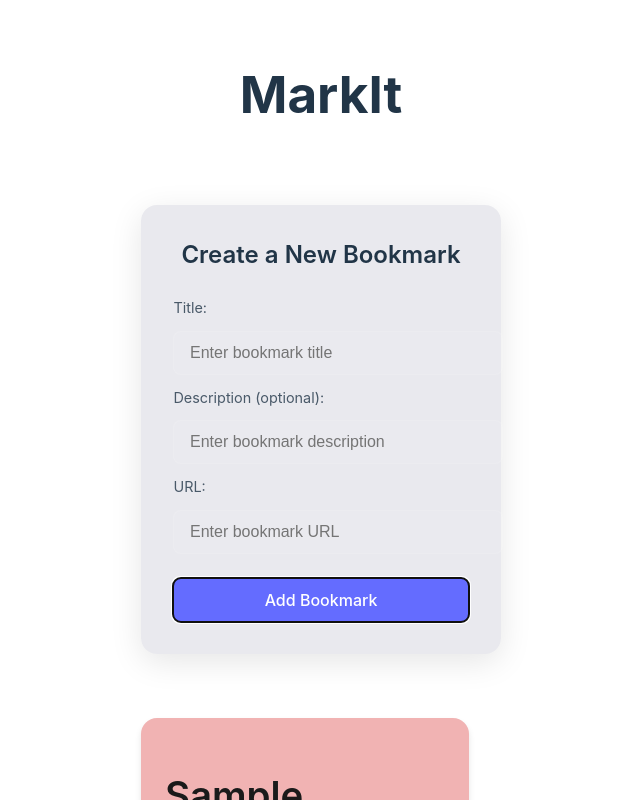
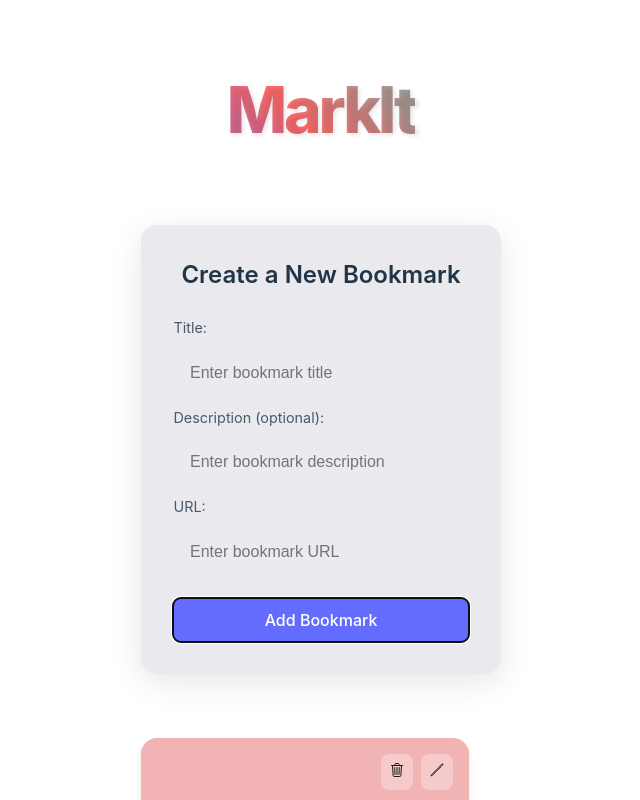
Before and after one commit to evelynmbart/neww-mark-it, a React (Vite) app: page / in a window 1280 px wide. Both pictures are taken after typing "Sample", "Sample", "https://example.com" into the empty fields and a click on the button "Add Bookmark". Shown: the top 800 px of the page, without its empty margins (319-959 px from the left). Built offline with nearby package versions, Linux system fonts and the light colour scheme.

Commit message:
add react icons and functionality to clicking them

```diff
--- a/src/App.tsx
+++ b/src/App.tsx
@@ -1,6 +1,6 @@
 import { useEffect, useState } from "react";
+import { IoPencilOutline, IoTrashOutline } from "react-icons/io5";
 import "./App.css";
-
 /*
   TODO:
   - Add a search bar to search for bookmarks
@@ -92,7 +92,7 @@ function App() {
   return (
     <main className="main-container">
       {/* make this into an animation that fades into Welcome to MarkIt on loading from left to right. */}
-      <h1>MarkIt</h1>
+      <h1 className="markit-title">MarkIt</h1>
       <section className="create-bookmark">
         <form onSubmit={handleSubmit}>
           <h3>Create a New Bookmark</h3>
@@ -138,17 +138,33 @@ function App() {
                 className="bookmark-card"
                 style={{ backgroundColor: randomColor() }}
               >
-                <h3>{bookmark.title}</h3>
-                <p>{bookmark.description}</p>
+                <div className="actions">
+                  <button
+                    onClick={(e) => {
+                      e.preventDefault();
+                      handleDelete(index);
+                    }}
+                  >
+                    <IoTrashOutline />
+                  </button>
+                  <button
+                    onClick={(e) => {
+                      e.preventDefault();
+                      setIsEditMode(!isEditMode);
+                    }}
+                  >
+                    <IoPencilOutline />
+                  </button>
+                </div>
                 <a
                   href={bookmark.url}
                   target="_blank"
                   rel="noopener noreferrer"
+                  style={{ color: "inherit", textDecoration: "none" }}
                 >
-                  {bookmark.url}
+                  <h3>{bookmark.title}</h3>
+                  <p>{bookmark.description}</p>
                 </a>
-                <button onClick={() => handleDelete(index)}>Delete</button>
-                <button onClick={() => setIsEditMode(!isEditMode)}>Edit</button>
               </div>
             ))}
           </>
```
